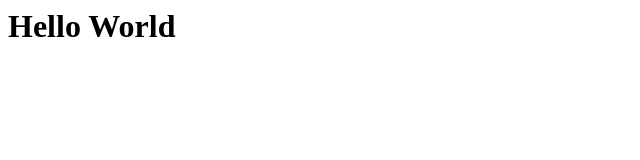
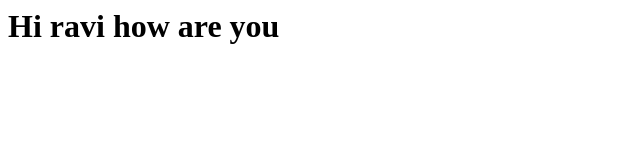
Before and after one commit to rdpatel007/devops, a plain HTML site: page index.html in a window 1280 px wide. Shown: the whole page, without its empty margins (0-640 px from the left). Drawn offline with Linux system fonts and the light colour scheme.

Commit message:
Update index.html

```diff
--- a/index.html
+++ b/index.html
@@ -2,6 +2,6 @@
 <head>
 </head>
 <body>
-<h1>Hello World<h1>
+<h1>Hi ravi how are you<h1>
 </body>
 </html>
```
